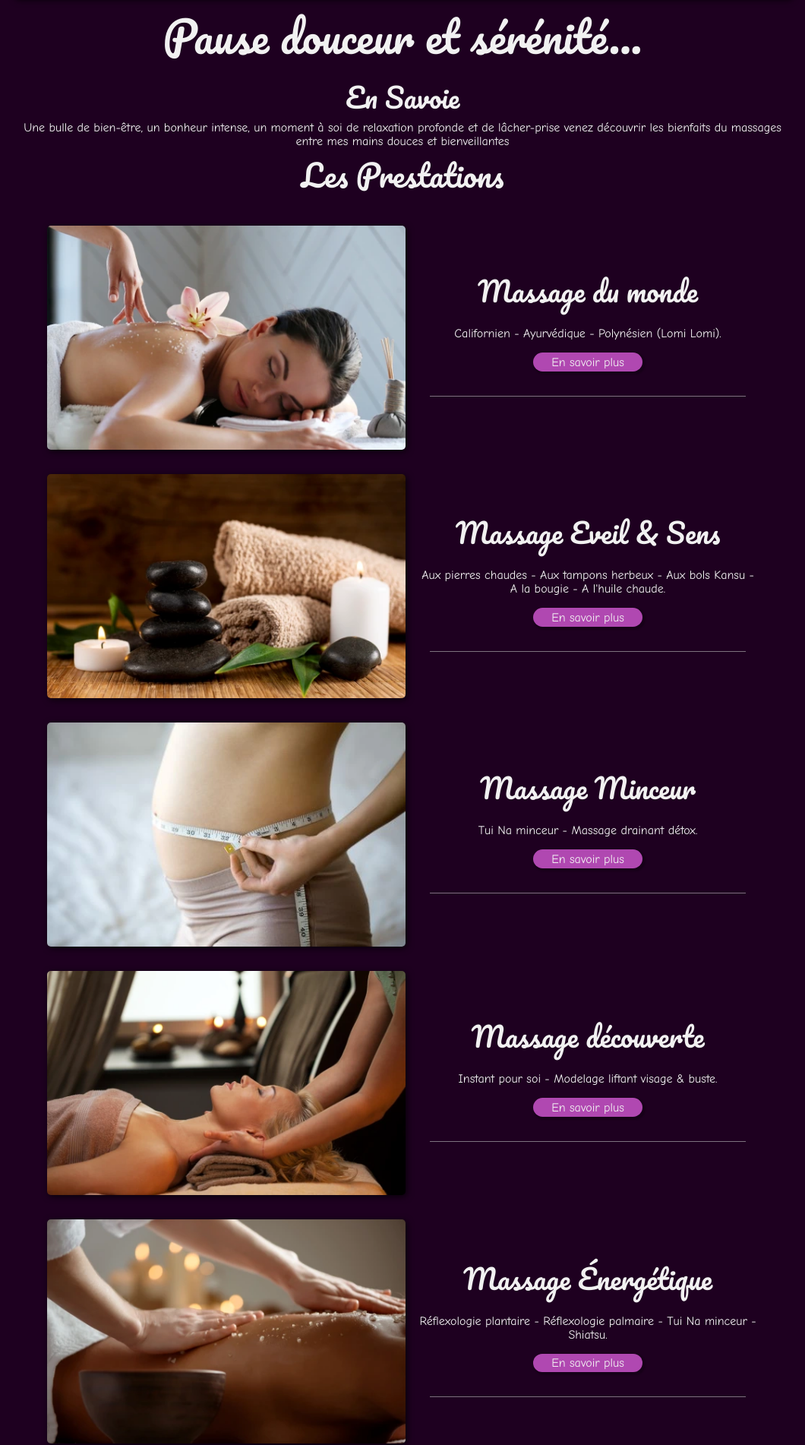
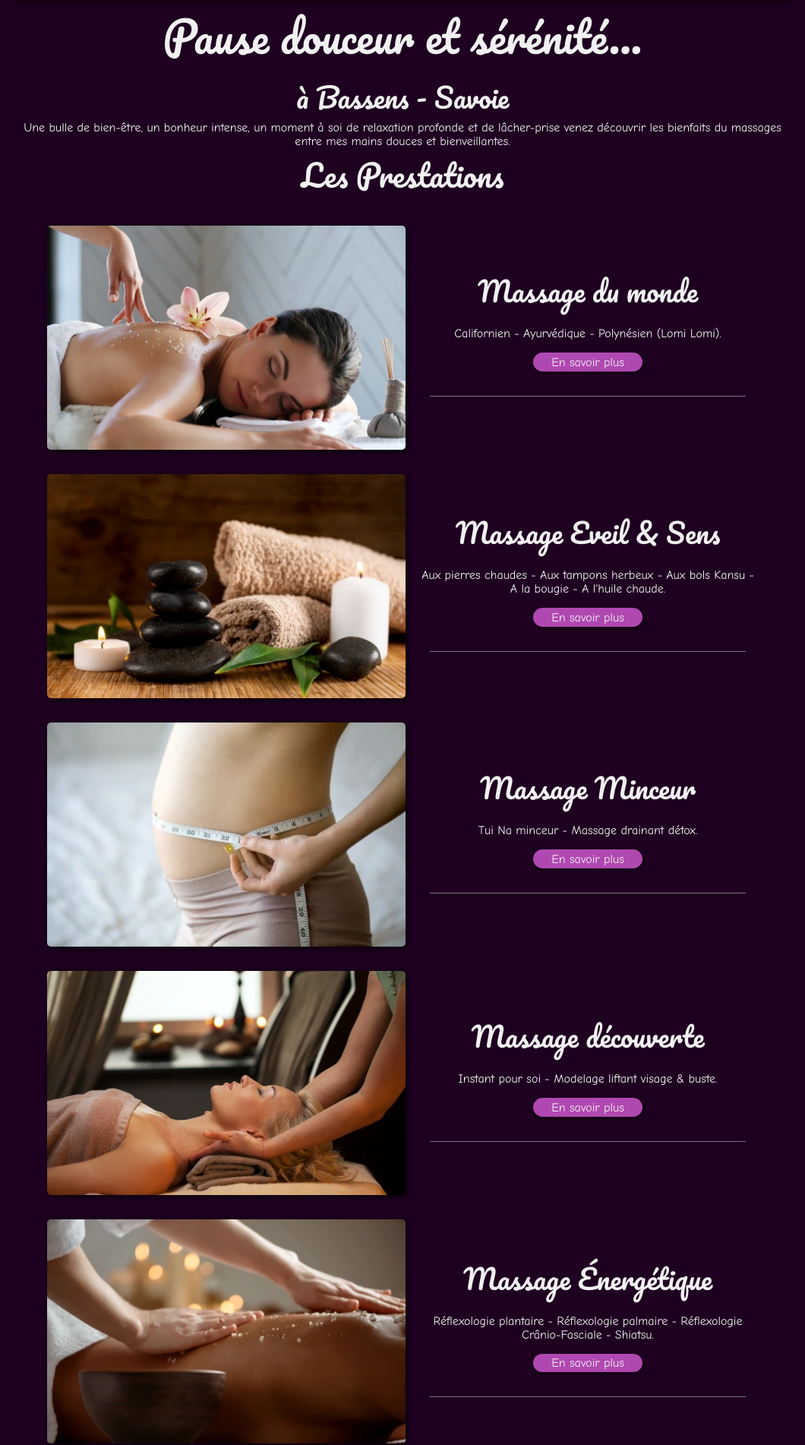
Before and after one commit to Sarah-Laurent/escale-bienetre, a Next.js app: page / in a window 1280 px wide. Shown: the part 738-2640 px from the top of the page at 76% size, without its empty margins (110-1170 px from the left). Built offline with nearby package versions, Linux system fonts and the light colour scheme; a web font is replaced by a local one.

Commit message:
M6: correction fautes

```diff
--- a/app/data/data.js
+++ b/app/data/data.js
@@ -5,9 +5,9 @@ export const homeData = {
       src: "/homePicture.webp",
     },
     title: "Pause douceur et sérénité...",
-    subTitle: "En Savoie",
+    subTitle: "à Bassens - Savoie",
     description:
-      "Une bulle de bien-être, un bonheur intense, un moment à soi de relaxation profonde et de lâcher-prise venez découvrir les bienfaits du massages entre mes mains douces et bienveillantes",
+      "Une bulle de bien-être, un bonheur intense, un moment à soi de relaxation profonde et de lâcher-prise venez découvrir les bienfaits du massages entre mes mains douces et bienveillantes.",
   },
   benefits: {
     title: "Les Prestations",
@@ -77,7 +77,7 @@ export const benefitsData = {
           src: "/massage-minceur.webp",
         },
         description:
-          "Relaxation, amincissement et bien-être général, le massage minceur procure un instant paisible et de sérénité.Doux et profond à la fois, il booste le métabolisme, active la circulation du sang et de la lymphe, les tissus s'assouplissent.Donne une sensations de légèreté immédiate et contribut à une meilleure gestion du poid.Le corps se purifie, s'affine, retrouve une peau plus lisse et lumineuse.",
+          "Relaxation, amincissement et bien-être général. Le massage minceur procure un instant paisible et de sérénité. Doux et profond à la fois, il booste le métabolisme, active la circulation du sang et de la lymphe, les tissus s'assouplissent. Donne une sensations de légèreté immédiate et contribut à une meilleure gestion du poid. Le corps se purifie, s'affine, retrouve une peau plus lisse et lumineuse.",
       },
       {
         id: 3,
@@ -94,7 +94,7 @@ export const benefitsData = {
         id: 4,
         title: "Massage Énergétique",
         intro:
-          "Réflexologie plantaire - Réflexologie palmaire - Tui Na minceur - Shiatsu.",
+          "Réflexologie plantaire - Réflexologie palmaire - Réflexologie Crânio-Fasciale - Shiatsu.",
         picture: {
           url: "https://www.freepik.com/free-photo/young-woman-relaxing-spa-salon_8224720.htm",
           src: "/massage-energetique.webp",
@@ -290,15 +290,14 @@ export const benefitsData = {
       environment: "massage énergétique",
       massageId: 4,
       title: "Réflexologie Crânio-Fasciale",
-      intro:
-        "Moment de bien-être sensoriel apaisant, calmant de détente profonde.",
+      intro: "Moment de bien-être sensoriel apaisant, de détente profonde.",
       picture: {
         url: "",
         src: "/cranio.webp",
       },
 
       description:
-        "La Réflexologie Crânio-Faciale a pour action de réduire le stress, apaiser des troubles, des douleurs du corps grâce à la stimulation des terminaisons nerveuses et des points réflexes du visage et du cuir chevelu. Elle aide également à améliorer la bonne circulation du sang et retrouver un teint lumineux.",
+        "Agissant par la stimulation des terminaisons nerveuses et des points réflexes situés sur le visage et le cuir chevelu, la Réflexologie Crânio-Faciale vise à diminuer le stress et à soulager les douleurs et troubles corporels. Cette technique favorise en outre la circulation sanguine, ce qui se traduire par un teint plus éclatant.",
       prices: { firstPrice: "1h - 70€", secondPrice: "Forfait 3 séances 180€" },
     },
 
```
